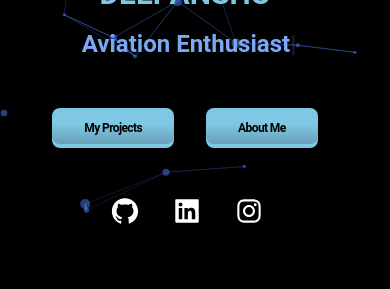
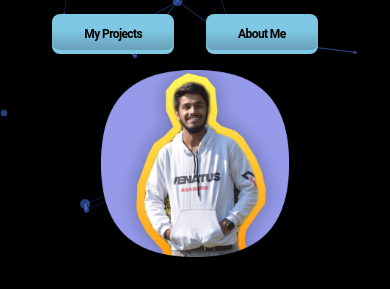
Before and after one commit to Deepanshu380/Portfolio, a React (Create React App) app: page / in a window 390 px wide. Shown: the part 405-694 px from the top of the page. Built offline with nearby package versions, Linux system fonts and the light colour scheme.

Commit message:
Responsivness

```diff
--- a/src/components/Hero/Hero.js
+++ b/src/components/Hero/Hero.js
@@ -5,6 +5,101 @@
   AiFillLinkedin,
   AiOutlineInstagram,
 } from "react-icons/ai";
+
+// const Hero = () => {
+//   return (
+//     <div
+//       id="hero"
+//       className=" text-white flex flex-col md:flex-row justify-center items-center mx-auto w-full max-w-[500px] md:max-w-[750px] lg:max-w-[1000px] h-[90vh]"
+//     >
+//       <div className="flex flex-col justify-center mr-5 text-center md:text-left">
+//         <p className="font-bold text-sm xs:text-md md:text-xl p-2">Hi! I'm</p>
+//         <p className="font-bold text-3xl xs:text-4xl md:text-5xl p-2 text-[#7EC8E3]">
+//           DEEPANSHU
+//         </p>
+//         <div className="flex font-bold text-2xl md:text-3xl p-2 justify-center md:justify-normal">
+//           <p className="hidden md:block">I'm a</p>
+//           <ReactTyped
+//             className="pl-2 text-[#79A9F5]"
+//             strings={[
+//               "Web Developer",
+//               "Frontend Developer",
+//               "Aviation Enthusiast",
+//             ]}
+//             typeSpeed={50}
+//             backSpeed={40}
+//             loop
+//           />
+//         </div>
+//         <div className="flex items-center mt-6">
+//           <Link
+//             to="projects"
+//             spy={true}
+//             smooth={true}
+//             offset={0}
+//             duration={1400}
+//             className="relative inline-flex items-center justify-center px-8 py-3 xs:px-10 xs:py-4 overflow-hidden tracking-tighter text-black font-bold bg-[#7EC8E3] rounded-lg group m-4  text-xs xs:text-sm md:text-base hover:scale-110 duration-500"
+//           >
+//             <span class="absolute w-0 h-0 transition-all duration-500 ease-out bg-[#79A9F5] rounded-full group-hover:w-56 group-hover:h-56"></span>
+//             <span class="absolute inset-0 w-full h-full -mt-1 rounded-lg opacity-30 bg-gradient-to-b from-transparent via-transparent to-gray-700"></span>
+//             <span class="relative">My Projects</span>
+//           </Link>
+//           <Link
+//             to="about"
+//             spy={true}
+//             smooth={true}
+//             offset={0}
+//             duration={700}
+//             className="relative inline-flex items-center justify-center px-8 py-3 xs:px-10 xs:py-4 overflow-hidden tracking-tighter text-black font-bold bg-[#7EC8E3] rounded-lg group m-4  text-xs xs:text-sm md:text-base hover:scale-110 duration-500"
+//           >
+//             <span class="absolute w-0 h-0 transition-all duration-500 ease-out bg-[#79A9F5] rounded-full group-hover:w-56 group-hover:h-56"></span>
+//             <span class="absolute inset-0 w-full h-full -mt-1 rounded-lg opacity-30 bg-gradient-to-b from-transparent via-transparent to-gray-700"></span>
+//             <span class="relative">About Me</span>
+//           </Link>
+//         </div>
+//       </div>
+//       <div className="flex flex-col w-[60%] md:w-auto">
+//         <img
+//           src="result.png"
+//           alt="deep"
+//           className="w-[70%] md:w-full max-w-[400px] mx-auto hidden md:block"
+//         />
+//         <div className="flex p-4 mt-4 justify-evenly items-center -ml-4">
+//           <a
+//             href="https://github.com/Deepanshu380"
+//             target="_blank"
+//             rel="noreferrer"
+//           >
+//             <AiFillGithub
+//               size={40}
+//               className="  hover:scale-125 ease-in-out duration-500 w-[30px] h-[30px] xs:w-[40px] xs:h-[40px]"
+//             />
+//           </a>
+//           <a
+//             href="https://www.linkedin.com/in/deepanshu380/"
+//             target="_blank"
+//             rel="noreferrer"
+//           >
+//             <AiFillLinkedin
+//               size={40}
+//               className="  hover:scale-125 ease-in-out duration-500 w-[30px] h-[30px] xs:w-[40px] xs:h-[40px]"
+//             />
+//           </a>
+//           <a
+//             href="https://instagram.com/deepanshu_380?igshid=OGQ5ZDc2ODk2ZA=="
+//             target="_blank"
+//             rel="noreferrer"
+//           >
+//             <AiOutlineInstagram
+//               size={40}
+//               className="  hover:scale-125 ease-in-out duration-500 w-[30px] h-[30px] xs:w-[40px] xs:h-[40px]"
+//             />
+//           </a>
+//         </div>
+//       </div>
+//     </div>
+//   );
+// };
 
 const Hero = () => {
   return (
@@ -62,7 +157,7 @@
         <img
           src="result.png"
           alt="deep"
-          className="w-[70%] md:w-full max-w-[400px] mx-auto hidden md:block"
+          className="w-[80%] md:w-full max-w-[400px] mx-auto"
         />
         <div className="flex p-4 mt-4 justify-evenly items-center -ml-4">
           <a
```
